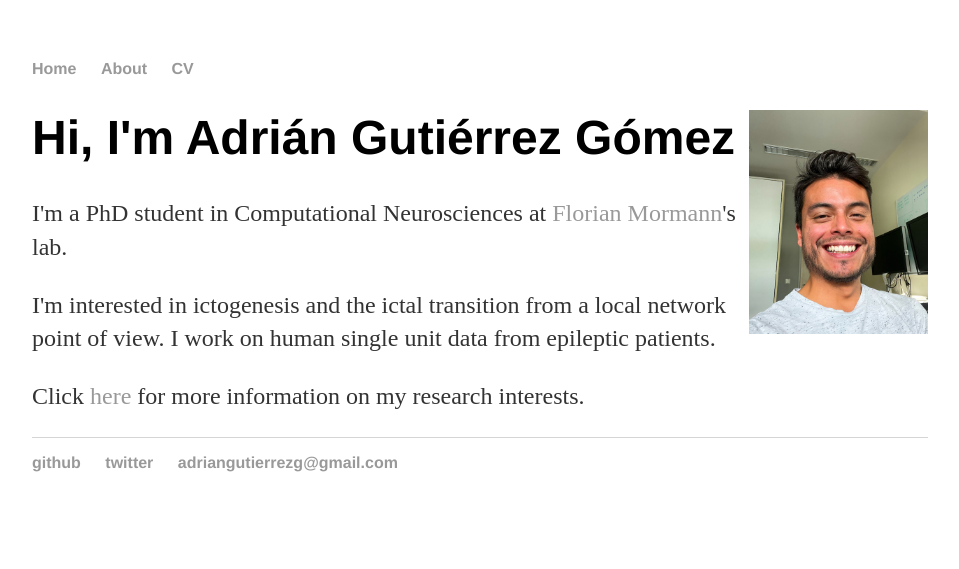
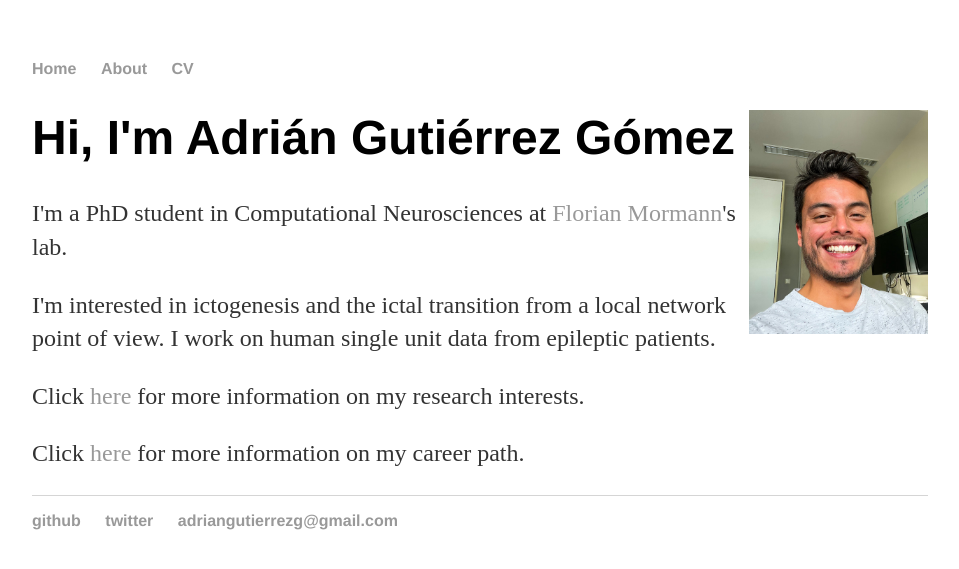
Before and after one commit to adriangutierrezg/adriangutierrezg.github.io, a Jekyll site: the page built from index.html, in a window 1280 px wide. Shown: the top 569 px of the page, without its empty margins (160-1119 px from the left). Built offline with Jekyll 4.4.1, drawn with Linux system fonts in a browser that asks for light colours.

Commit message:
Update index.html

```diff
--- a/index.html
+++ b/index.html
@@ -8,4 +8,5 @@ title: Adrián Gutiérrez Gómez
 	<p>I'm a PhD student in Computational Neurosciences at <a target="_blank" rel="noopener noreferrer" href="https://www.ukbonn.de/epileptology/workgroups/mormann-workgroup-cognitive-und-clinical-neurophysiology/">Florian Mormann</a>'s lab. </p>
 	<p>I'm interested in ictogenesis and the ictal transition from a local network point of view. I work on human single unit data from epileptic patients.
 	<p>Click <a href="/about">here</a> for more information on my research interests.</p>
+	<p>Click <a href="/cv">here</a> for more information on my career path.
 </div><!-- /.blurb -->
```
